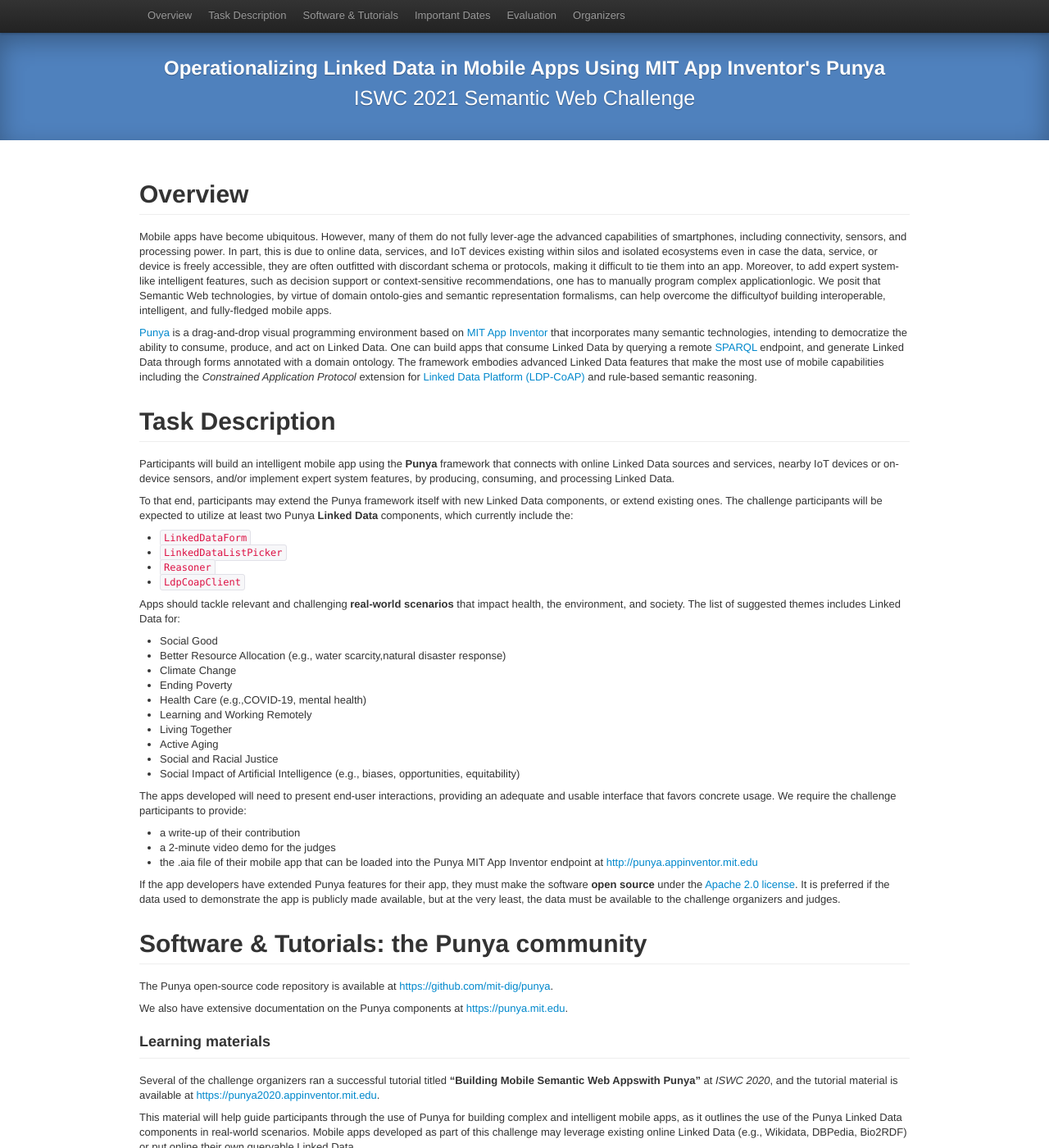
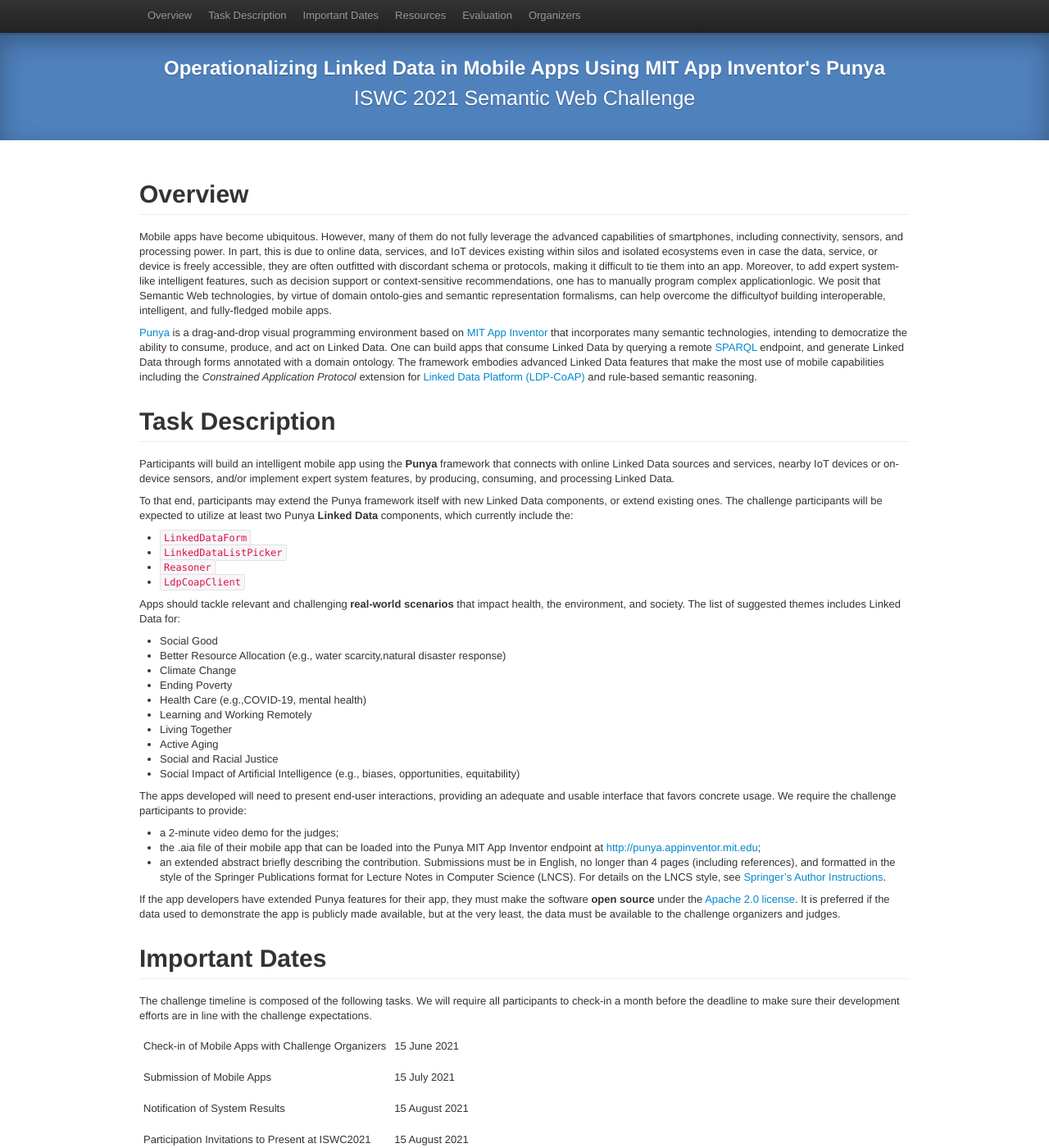
Before and after one commit to mit-dig/punya-website, a Jekyll site: the page built from challenge/index.md, in a window 1280 px wide and 1400 px high. Shown: the whole window at 82% size. Built offline with Jekyll 4.4.1, drawn with Linux system fonts in a browser that asks for light colours; some of the changed text lies outside the part shown.

Commit message:
Fix typos and general review

```diff
--- a/_layouts/challenge.html
+++ b/_layouts/challenge.html
@@ -16,8 +16,8 @@
                         <ul class="nav">
                             <li><a href="#overview">Overview</a></li>
                             <li><a href="#task">Task Description</a></li>
-                            <li><a href="#software">Software &amp; Tutorials</a></li>
                             <li><a href="#timeline">Important Dates</a></li>
+                            <li><a href="#resources">Resources</a></li>
                             <li><a href="#evaluation">Evaluation</a></li>
                             <li><a href="#organizers">Organizers</a></li>
                         </ul>
@@ -41,15 +41,6 @@
         </div>
     </main>
 
-    <div class="container">
-        <footer id="contact" markdown="1">
-            <p>The Punya project is currently developed at <a href="http://dig.csail.mit.edu/">Decentralized Information
-                    Group</a> at MIT CSAIL.</p>
-            <p>If you have any comments or questions, feel free to email us at <a
-                    href="mailto:punya-info@csail.mit.edu">punya-info@csail.mit.edu</a>.</p>
-        </footer>
-    </div>
-
     <script type="text/javascript" src="/static/jquery-latest.pack.js"></script>
     <script src="/static/bootstrap.min.js"></script>
     <script src="/static/bootstrap-tooltip.js"></script>
--- a/challenge/index.md
+++ b/challenge/index.md
@@ -13,7 +13,7 @@
 
 <div class="row">
 <div class="span12" markdown="1">
-Mobile apps have become ubiquitous. However, many of them do not fully lever-age the advanced capabilities of smartphones, including connectivity, sensors, and processing power. In part, this is due to online data, services, and IoT devices existing within silos and isolated ecosystems even in case the data, service, or device is freely accessible, they are often outfitted with discordant schema or protocols, making it difficult to tie them into an app. Moreover, to add expert system-like intelligent features, such as decision support or context-sensitive recommendations, one has to manually program complex applicationlogic. We posit that Semantic Web technologies, by virtue of domain ontolo-gies and semantic representation formalisms, can help overcome the difficultyof building interoperable, intelligent, and fully-fledged mobile apps.
+Mobile apps have become ubiquitous. However, many of them do not fully leverage the advanced capabilities of smartphones, including connectivity, sensors, and processing power. In part, this is due to online data, services, and IoT devices existing within silos and isolated ecosystems even in case the data, service, or device is freely accessible, they are often outfitted with discordant schema or protocols, making it difficult to tie them into an app. Moreover, to add expert system-like intelligent features, such as decision support or context-sensitive recommendations, one has to manually program complex applicationlogic. We posit that Semantic Web technologies, by virtue of domain ontolo-gies and semantic representation formalisms, can help overcome the difficultyof building interoperable, intelligent, and fully-fledged mobile apps.
 
 [Punya](https://punya.mit.edu){:target="_blank"} is a drag-and-drop visual programming environment based on [MIT App Inventor](https://appinventor.mit.edu){:target="_blank"} that incorporates many semantic technologies, intending to democratize the ability to consume, produce, and act on Linked Data. One can build apps that consume Linked Data by querying a remote [SPARQL](https://www.w3.org/TR/sparql11-query/){:target="_blank"} endpoint, and generate Linked Data through forms annotated with a domain ontology. The framework embodies advanced Linked Data features that make the most use of mobile capabilities including the _Constrained Application Protocol_ extension for [Linked Data Platform (LDP-CoAP)](http://sisinflab.poliba.it/swottools/ldp-coap/){:target="_blank"} and rule-based semantic reasoning.
 </div>
@@ -51,46 +51,11 @@
 
 The apps developed will need to present end-user interactions, providing an adequate and usable interface that favors concrete usage.
 We require the challenge participants to provide:
-* a write-up of their contribution
-* a 2-minute video demo for the judges
-* the .aia file of their mobile app that can be loaded into the Punya MIT App Inventor endpoint at [http://punya.appinventor.mit.edu](http://punya.appinventor.mit.edu){:target="_blank"}
+* a 2-minute video demo for the judges;
+* the .aia file of their mobile app that can be loaded into the Punya MIT App Inventor endpoint at [http://punya.appinventor.mit.edu](http://punya.appinventor.mit.edu){:target="_blank"};
+* an extended abstract briefly describing the contribution. Submissions must be in English, no longer than 4 pages (including references), and formatted in the style of the Springer Publications format for Lecture Notes in Computer Science (LNCS). For details on the LNCS style, see [Springer’s Author Instructions](https://www.springer.com/gp/computer-science/lncs/conference-proceedings-guidelines){:target="_blank"}.
 
 If the app developers have extended Punya features for their app, they must make the software __open source__ under the [Apache 2.0 license](https://www.apache.org/licenses/LICENSE-2.0){:target="_blank"}. It is preferred if the data used to demonstrate the app is publicly made available, but at the very least, the data must be available to the challenge organizers and judges.
-</div>
-</div>
-
-</section>
-
-<!-- Software & Tutorials -->
-
-<section id="software" markdown="1">
-
-# Software & Tutorials: the Punya community
-
-<div class="row">
-<div class="span12" markdown="1">
-The Punya open-source code repository is available at [https://github.com/mit-dig/punya](https://github.com/mit-dig/punya){:target="_blank"}.
-
-We also have extensive documentation on the Punya components at [https://punya.mit.edu](https://punya.mit.edu){:target="_blank"}.
-
-### Learning materials
-
-Several of the challenge organizers ran a successful tutorial titled __“Building Mobile Semantic Web Appswith Punya”__ at _ISWC 2020_, and the tutorial material is available at [https://punya2020.appinventor.mit.edu](https://punya2020.appinventor.mit.edu){:target="_blank"}.
-
-This material will help guide participants through the use of Punya for building complex and intelligent mobile apps, as it outlines the use of the Punya Linked Data components in real-world scenarios. Mobile apps developed as part of this challenge may leverage existing online Linked Data (e.g., Wikidata, DBPedia, Bio2RDF) or put online their own queryable Linked Data.
-
-According to the ISWC 2020 material, Punya also includes the following built-in tutorials for learning how to build Linked Data-aware mobile apps:
-* [RDF Notepad](http://punya.appinventor.mit.edu/?repo=RdfNotepad){:target="_blank"}:
-basics of using the ``LinkedDataForm`` to construct and edit RDF graphs and reading and writing of RDF using the ``LinkedData`` component;
-* [Sleep Apnea](http://punya.appinventor.mit.edu/?repo=SleepApnea){:target="_blank"}: write rules in Punya and use them to reason about RDF data;
-* [LDP-CoAP sensing app](http://punya.appinventor.mit.edu/?repo=LdpCoapTutorial){:target="_blank"}: share device sensors data in Semantic Web of Things scenarios.
-
-Further information are available on the [Punya use cases](https://punya.mit.edu/#use-cases){:target="_blank"} section.
-
-### MIT App Inventor community
-
-Because Punya is built on _MIT App Inventor_, partecipants can tap into a large community of app developers worldwide (1,967 active community members in the 30 days ending April 1, 2021, and almost 900,000 yearly active users): [https://community.appinventor.mit.edu](https://community.appinventor.mit.edu){:target="_blank"}.
-
 </div>
 </div>
 
@@ -139,6 +104,41 @@
 
 </section>
 
+<!-- Resources: Software & Tutorials -->
+
+<section id="resources" markdown="1">
+
+# Punya resources
+
+<div class="row">
+<div class="span12" markdown="1">
+The Punya open-source code repository is available at [https://github.com/mit-dig/punya](https://github.com/mit-dig/punya){:target="_blank"}.
+
+We also have extensive documentation on the Punya components at [https://punya.mit.edu](https://punya.mit.edu){:target="_blank"}.
+
+### Learning materials
+
+Several of the challenge organizers ran a successful tutorial titled __“Building Mobile Semantic Web Appswith Punya”__ at _ISWC 2020_, and the tutorial material is available at [https://punya2020.appinventor.mit.edu](https://punya2020.appinventor.mit.edu){:target="_blank"}.
+
+This material will help guide participants through the use of Punya for building complex and intelligent mobile apps, as it outlines the use of the Punya Linked Data components in real-world scenarios. Mobile apps developed as part of this challenge may leverage existing online Linked Data (e.g., Wikidata, DBPedia, Bio2RDF) or put online their own queryable Linked Data.
+
+According to the ISWC 2020 material, Punya also includes the following built-in tutorials for learning how to build Linked Data-aware mobile apps:
+* [RDF Notepad](http://punya.appinventor.mit.edu/?repo=RdfNotepad){:target="_blank"}:
+basics of using the ``LinkedDataForm`` to construct and edit RDF graphs and reading and writing of RDF using the ``LinkedData`` component;
+* [Sleep Apnea](http://punya.appinventor.mit.edu/?repo=SleepApnea){:target="_blank"}: write rules in Punya and use them to reason about RDF data exploiting the ``Reasoner`` component;
+* [LDP-CoAP sensing app](http://punya.appinventor.mit.edu/?repo=LdpCoapTutorial){:target="_blank"}: share device sensors data in Semantic Web of Things scenarios using the ``LdpCoapClient``.
+
+Further information is available on the [Punya use cases](https://punya.mit.edu/#use-cases){:target="_blank"} section.
+
+### MIT App Inventor community
+
+Because Punya is built on _MIT App Inventor_, partecipants can tap into a large community of app developers worldwide (1,967 active community members in the 30 days ending April 1, 2021, and almost 900,000 yearly active users): [https://community.appinventor.mit.edu](https://community.appinventor.mit.edu){:target="_blank"}.
+
+</div>
+</div>
+
+</section>
+
 <!-- Evaluation -->
 
 <section id="evaluation" markdown="1">
```
Also changed, not shown: other parts of challenge/index.md (+1 -1 lines).
